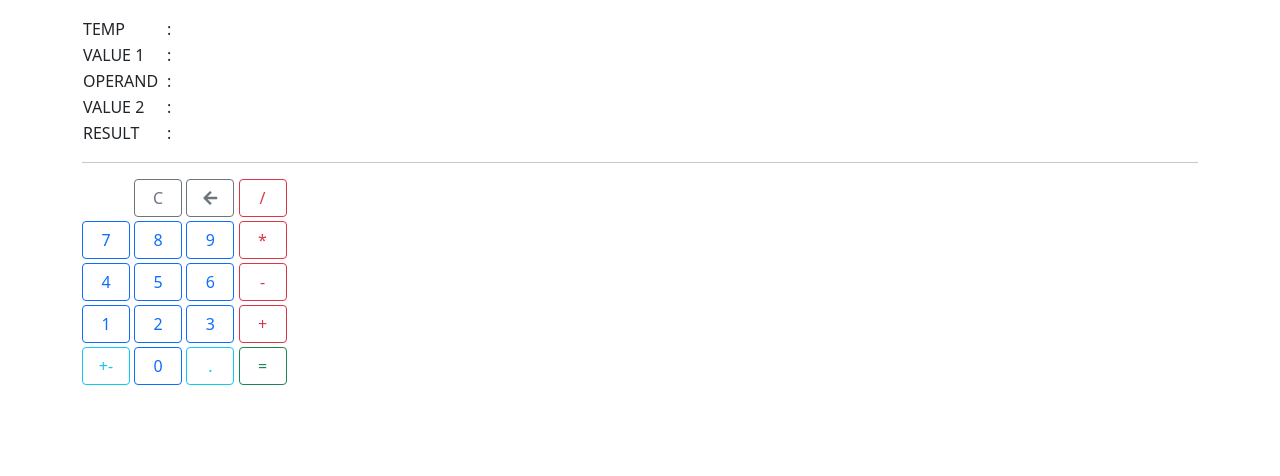
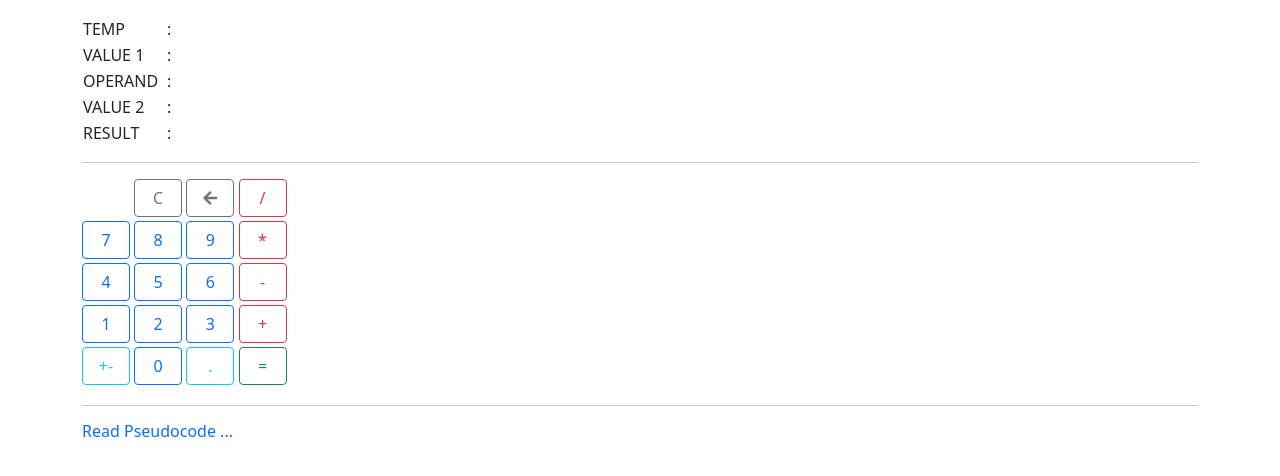
Before and after one commit to kulotsystems/calculator-demo, a plain HTML site: page index.html in a window 1280 px wide. Drawn offline with Linux system fonts and the light colour scheme.

Commit message:
Updated index page.

```diff
--- a/index.html
+++ b/index.html
@@ -72,8 +72,11 @@
             <button class="btn btn-outline-primary btn-xs btn-num mb-1">0</button>
             <button class="btn btn-outline-info btn-xs btn-dot mb-1">.</button>
             <button class="btn btn-outline-success btn-xs btn-eq mb-1">=</button>
-            <br>
 
+            <hr>
+            <h6>
+                <a href="https://github.com/kulotsystems/calculator-demo/blob/master/ReadMe.md" target="_blank" style="text-decoration: none">Read Pseudocode ...</a>
+            </h6>
         </div>
     </div>
 
```
